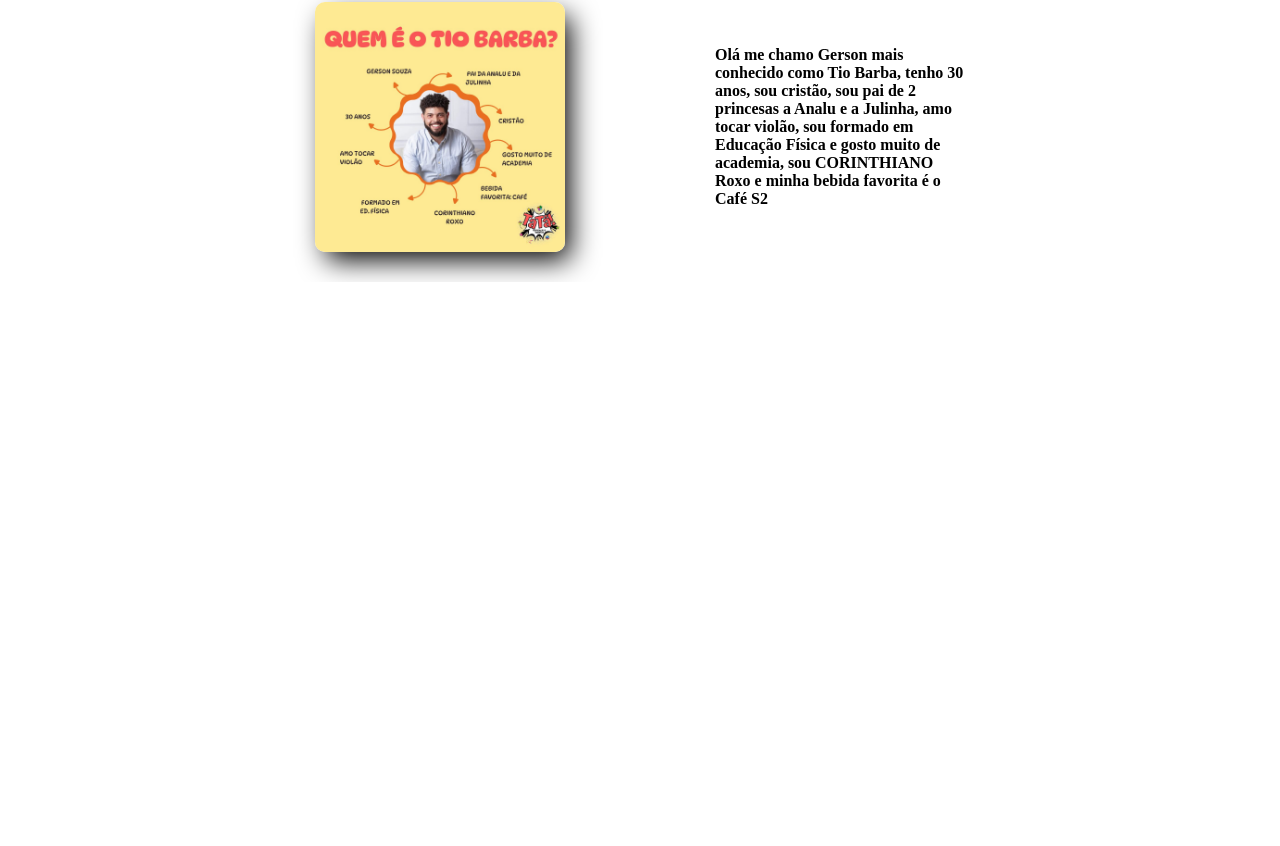
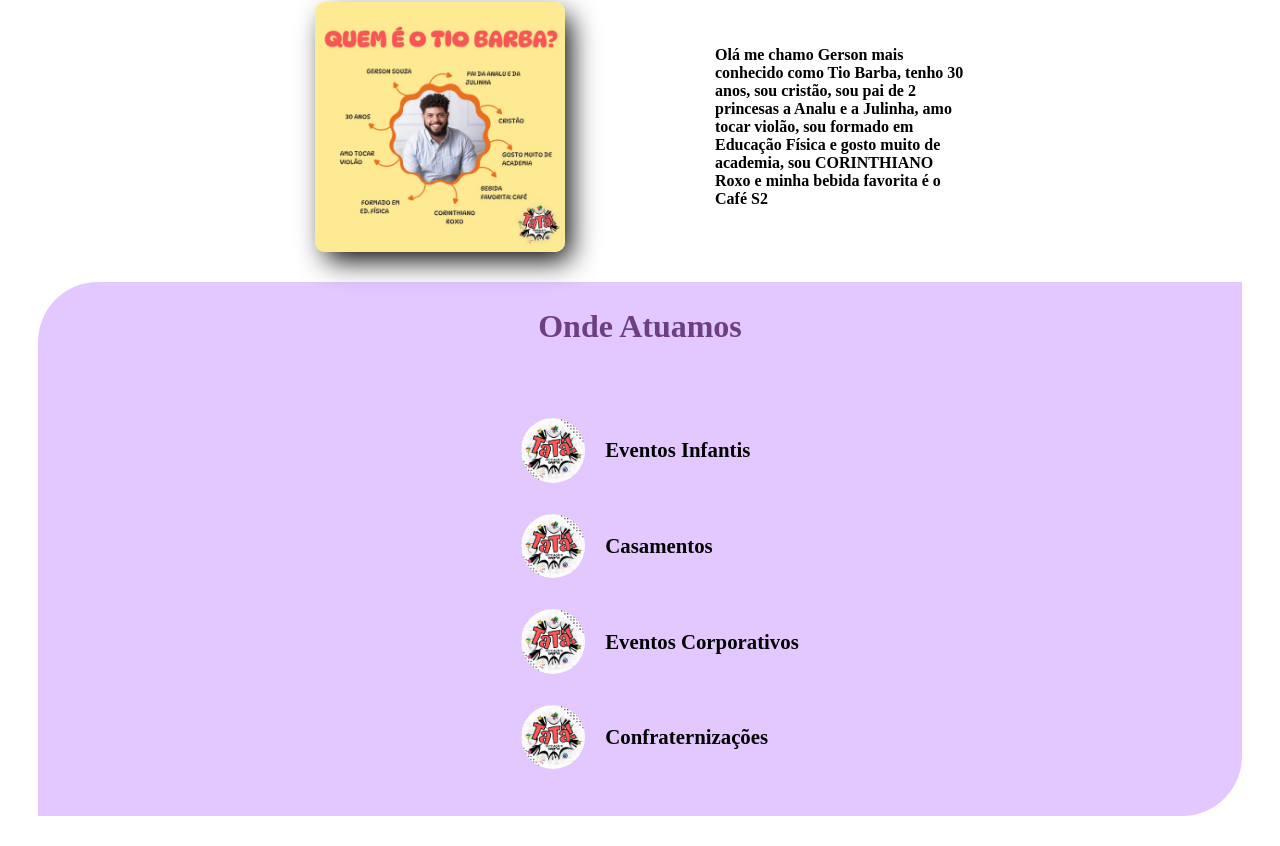
Before and after one commit to brunolk1/Tata.Recreacao, an Angular app in the folder tata.recreacao/: page / in a window 1280 px wide. Shown: the part 1177-2023 px from the top of the page. Before the commit the page ends 1459 px from the top, so only its background shows below. Built offline with nearby package versions, Linux system fonts and the light colour scheme.

Commit message:
fazendo o caminho para que esteja funcionando

```diff
--- a/tata.recreacao/src/app/shared/main/main.component.html
+++ b/tata.recreacao/src/app/shared/main/main.component.html
@@ -1 +1,3 @@
 <app-section-sobre></app-section-sobre>
+
+<app-section-onde></app-section-onde>
--- a/tata.recreacao/src/app/shared/main/main.component.ts
+++ b/tata.recreacao/src/app/shared/main/main.component.ts
@@ -1,10 +1,11 @@
 import { Component } from '@angular/core';
 import { SectionSobreComponent } from './section-sobre/section-sobre.component';
+import { SectionOndeComponent } from './section-onde/section-onde.component';
 
 @Component({
   selector: 'app-main',
   standalone: true,
-  imports: [SectionSobreComponent],
+  imports: [SectionSobreComponent, SectionOndeComponent],
   templateUrl: './main.component.html',
   styleUrl: './main.component.scss'
 })
```
